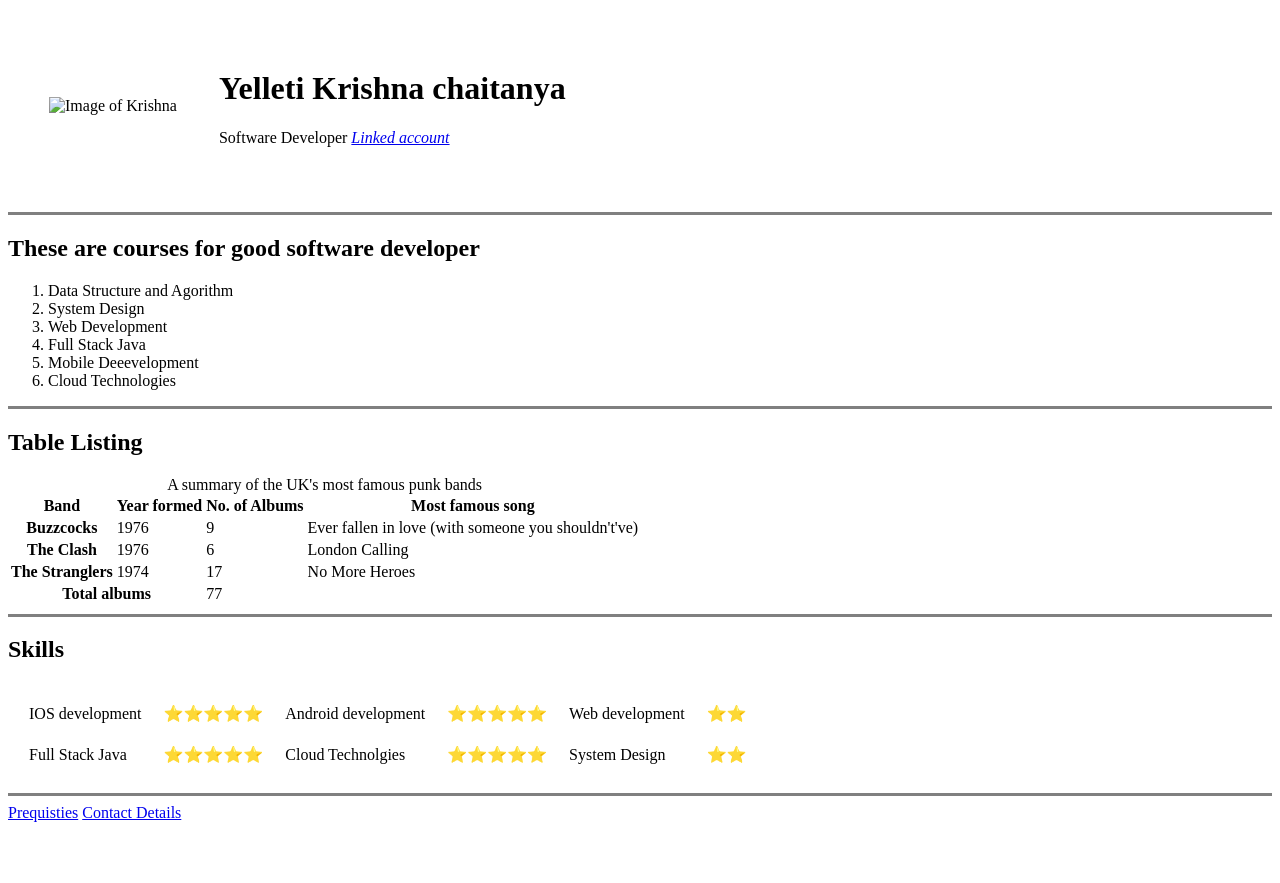
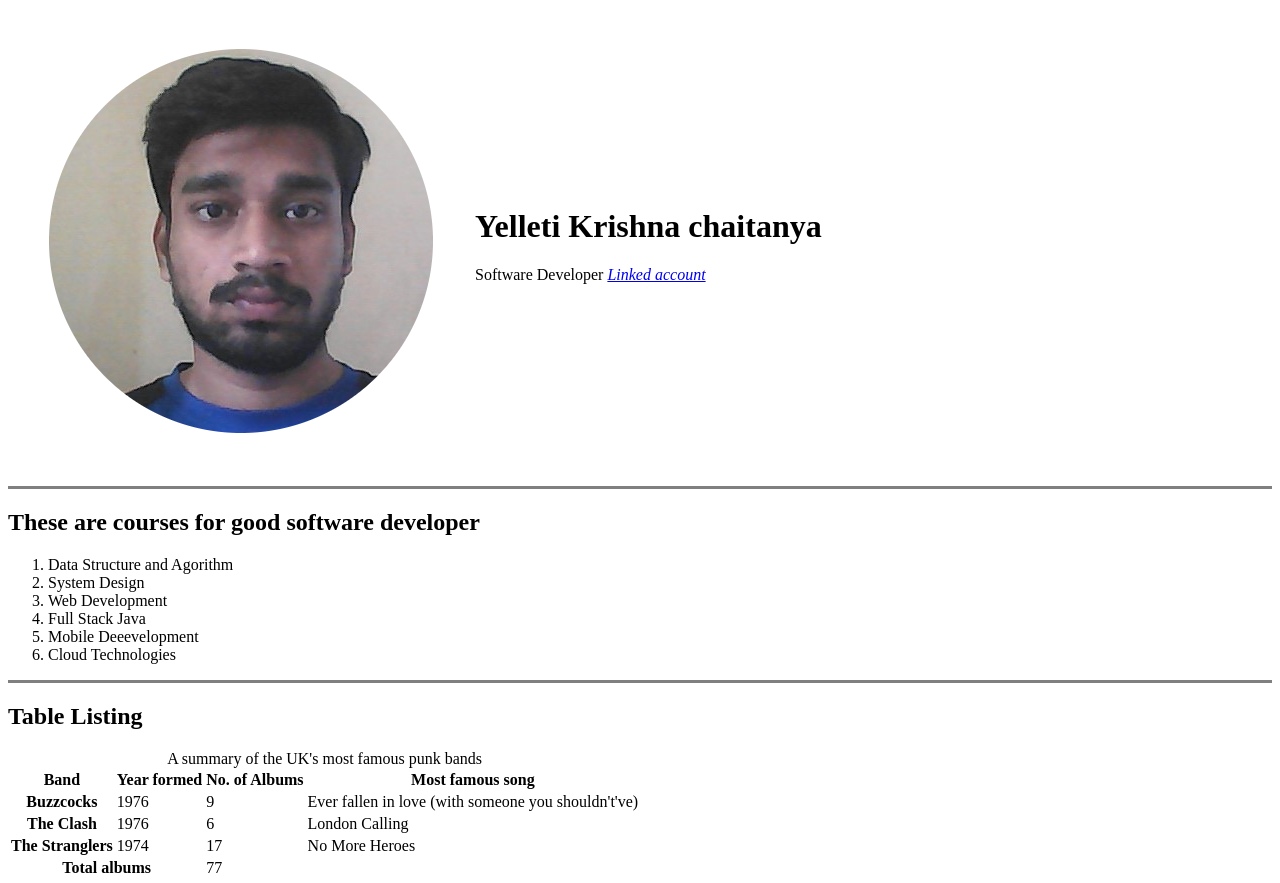
Before and after one commit to ykrislt15368/cv, a plain HTML site: page index.html in a window 1280 px wide. Shown: the top 883 px of the page. Before the commit the page ends 830 px from the top, so only its background shows below. Drawn offline with Linux system fonts and the light colour scheme.

Commit message:
Updating image

```diff
--- a/index.html
+++ b/index.html
@@ -10,7 +10,7 @@
 
   <table cellspacing="40">
     <tr>
-      <td><img src="images/my_img-modified.png" alt="Image of Krishna"> </td>
+      <td><img src="my_img-modified.png" alt="Image of Krishna"> </td>
       <td>
 
         <h1> Yelleti Krishna chaitanya</h1>
```
